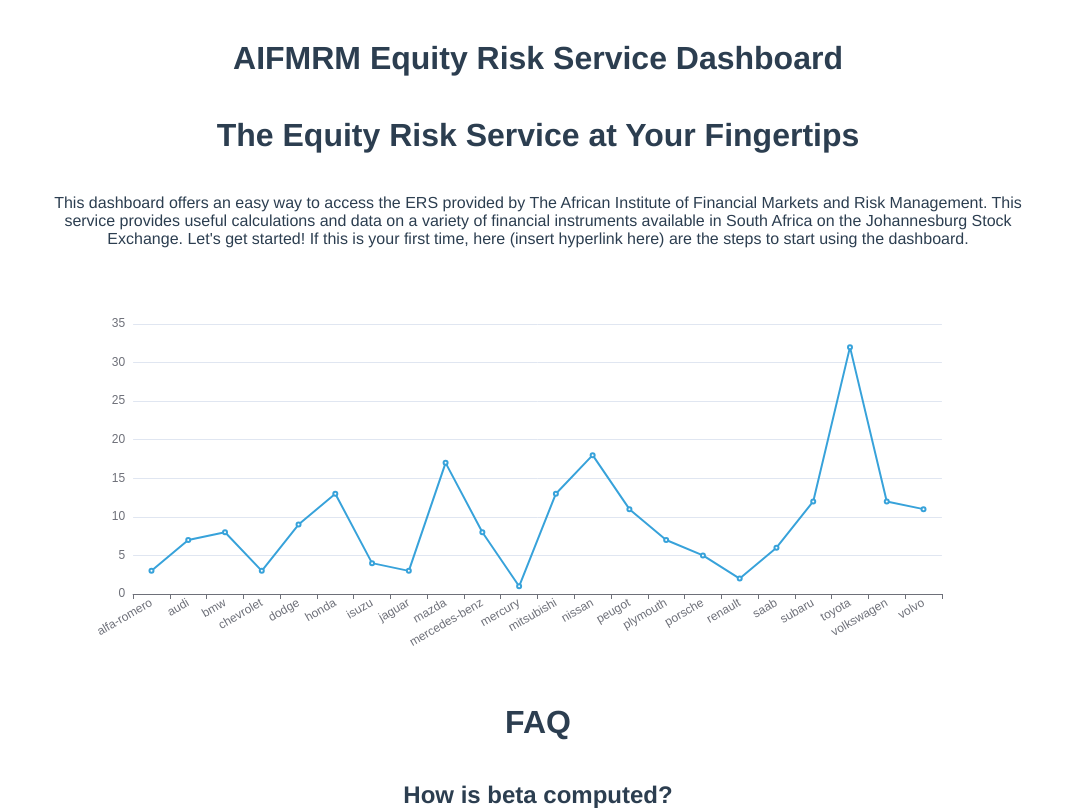
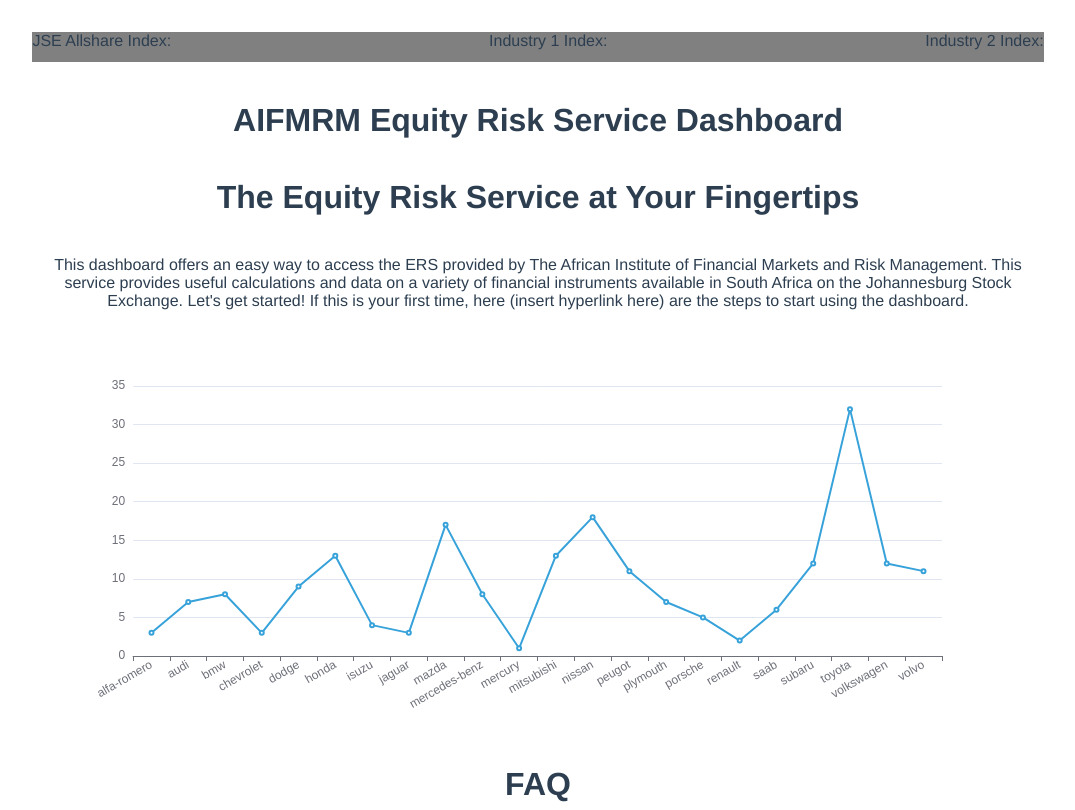
Before and after one commit to DominicGBauer/system-design-dashboard, a Vue app: page / in a window 1280 px wide. Shown: the top 810 px of the page, without its empty margins (102-1177 px from the left). Built offline with nearby package versions, Linux system fonts and the light colour scheme; no server answers.

Commit message:
feat: inserted blank empty highlights

```diff
--- a/src/App.vue
+++ b/src/App.vue
@@ -1,4 +1,5 @@
 <template>
+  <Highlights />
   <Heading />
   <Introduction />
   <LineGraph />
@@ -12,10 +13,12 @@
 import Faq from './components/Faq.vue'
 import Introduction from './components/Introduction.vue'
 import WorkedExample from './components/WorkedExample.vue'
+import Highlights from './components/Highlights.vue'
 
 export default {
   name: 'App',
   components: {
+    Highlights,
     Heading,
     Introduction,
     LineGraph,
--- /dev/null
+++ b/src/components/Highlights.vue
@@ -0,0 +1,31 @@
+<template>
+  <div class = "highlightsbar">
+    <span > Industry 1 Index: </span>
+    <span id="left-highlight"> JSE Allshare Index: </span> <span id="right-highlight"> Industry 2 Index: </span>
+  </div>
+</template>
+
+<script>
+export default {
+  name: 'Highlights',
+}
+</script>
+
+<style lang="scss" scoped>
+
+#right-highlight{
+    float:right;
+}
+
+#left-highlight{
+    float:left;
+}
+
+.highlightsbar{
+    background-color: grey;
+    height: 30px;
+    width: 100%;
+
+
+}
+</style>
```
